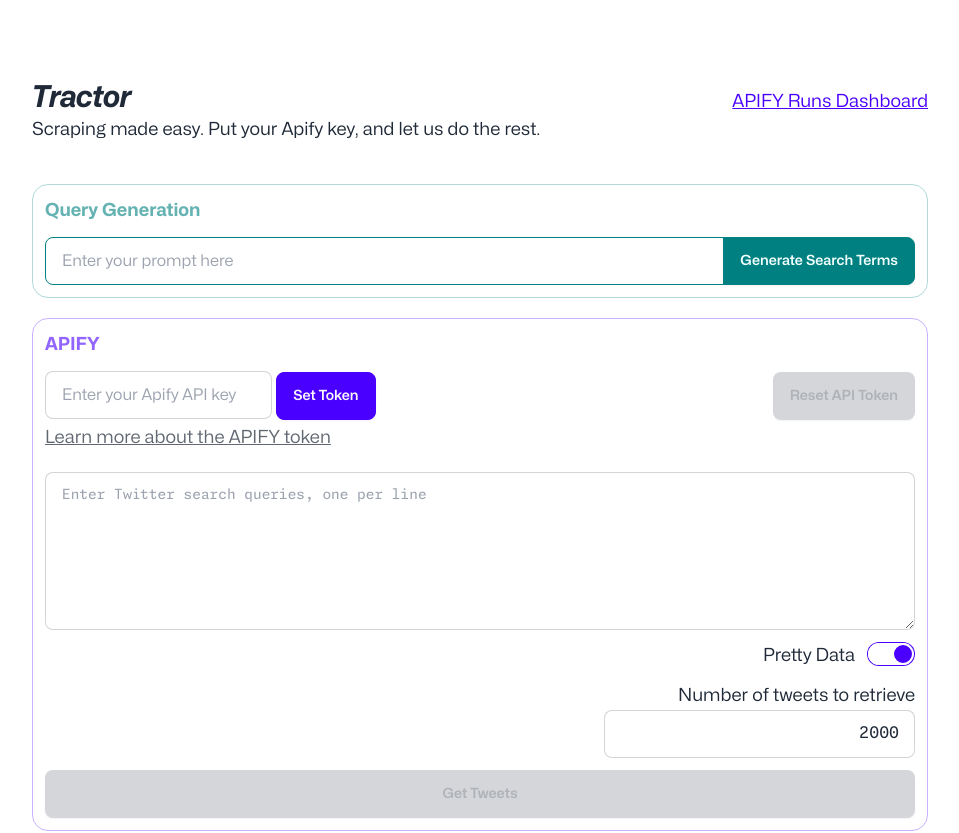
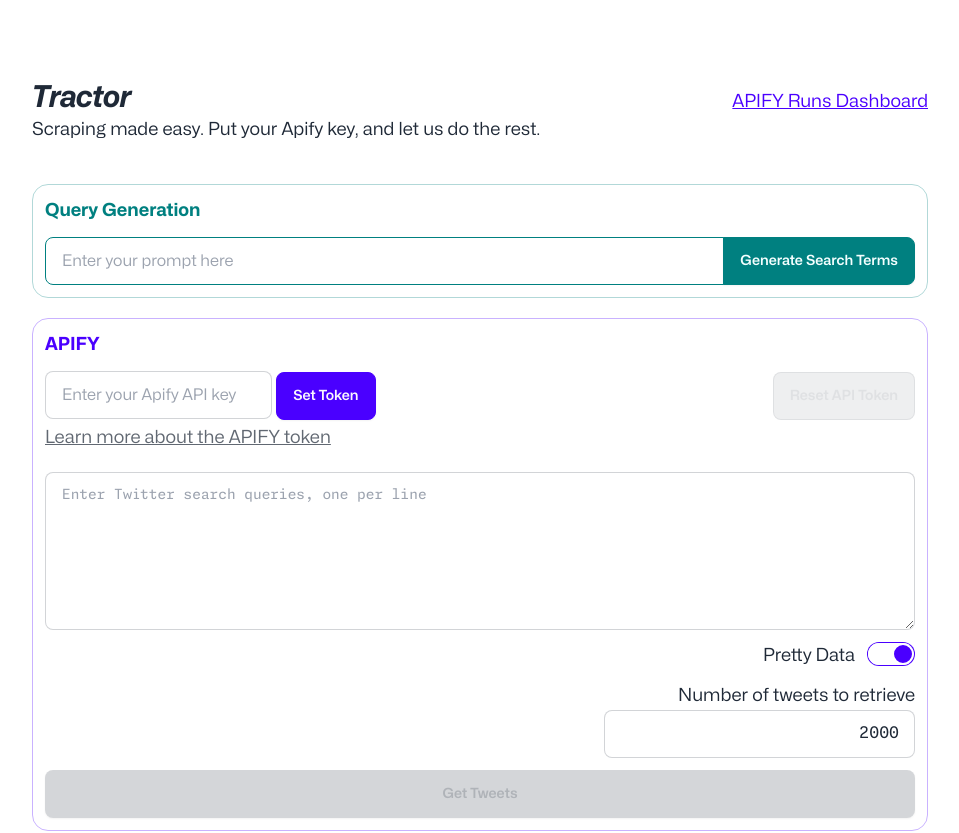
Before and after one commit to graphext/tractor2.0, a SvelteKit app: page / in a window 1280 px wide. Shown: the top 833 px of the page, without its empty margins (160-1119 px from the left). Built offline with nearby package versions, Linux system fonts and the light colour scheme.

Commit message:
improve themes

```diff
--- a/src/lib/components/ApifyKeyInput.svelte
+++ b/src/lib/components/ApifyKeyInput.svelte
@@ -48,7 +48,7 @@
 
     <button
         class:btnDisabled={!apikeyPresent}
-        class="btn btn-error text-error-content self-end"
+        class="btn opacity-40 hover:opacity-100 hover:btn-error btn-outline self-end"
         on:click={resetKey}
     >
         Reset API Token
--- a/src/routes/+page.svelte
+++ b/src/routes/+page.svelte
@@ -36,13 +36,20 @@
     </h2>
 </div>
 
-<section id="gpt" class="my-5 border-secondary/30 border p-3 rounded-box">
-    <div class="font-bold mb-3 opacity-60 text-secondary">Query Generation</div>
+<section
+    id="gpt"
+    class="my-5 border-secondary/30 dark:border-secondary border p-3 rounded-box"
+>
+    <div class="font-bold mb-3 text-secondary dark:text-secondary-content">
+        Query Generation
+    </div>
     <ChatGPTQueries bind:queries />
 </section>
 
 <section id="apify" class="my-5 border border-primary/30 p-3 rounded-box">
-    <div class="font-bold mb-3 opacity-60 text-primary">APIFY</div>
+    <div class="font-bold mb-3 text-primary dark:text-primary-content">
+        APIFY
+    </div>
     <div class="flex flex-col gap-1 mb-5">
         <ApifyKeyInput />
 
--- a/tailwind.config.ts
+++ b/tailwind.config.ts
@@ -31,9 +31,10 @@
             {
                 dark: {
                     ...require("daisyui/src/theming/themes")["dark"],
+                    primary: "#7480FF",
+                    "primary-content": "#DBDEFF",
                     secondary: "#004949",
-                    "primary-content": "#FAF7FF",
-                    "secondary-content": "#C8DADA",
+                    "secondary-content": "#C5EAEA",
                     warning: "#FEC601",
                     "warning-content": "#2E2400",
                     error: "#AC2E34",
```
